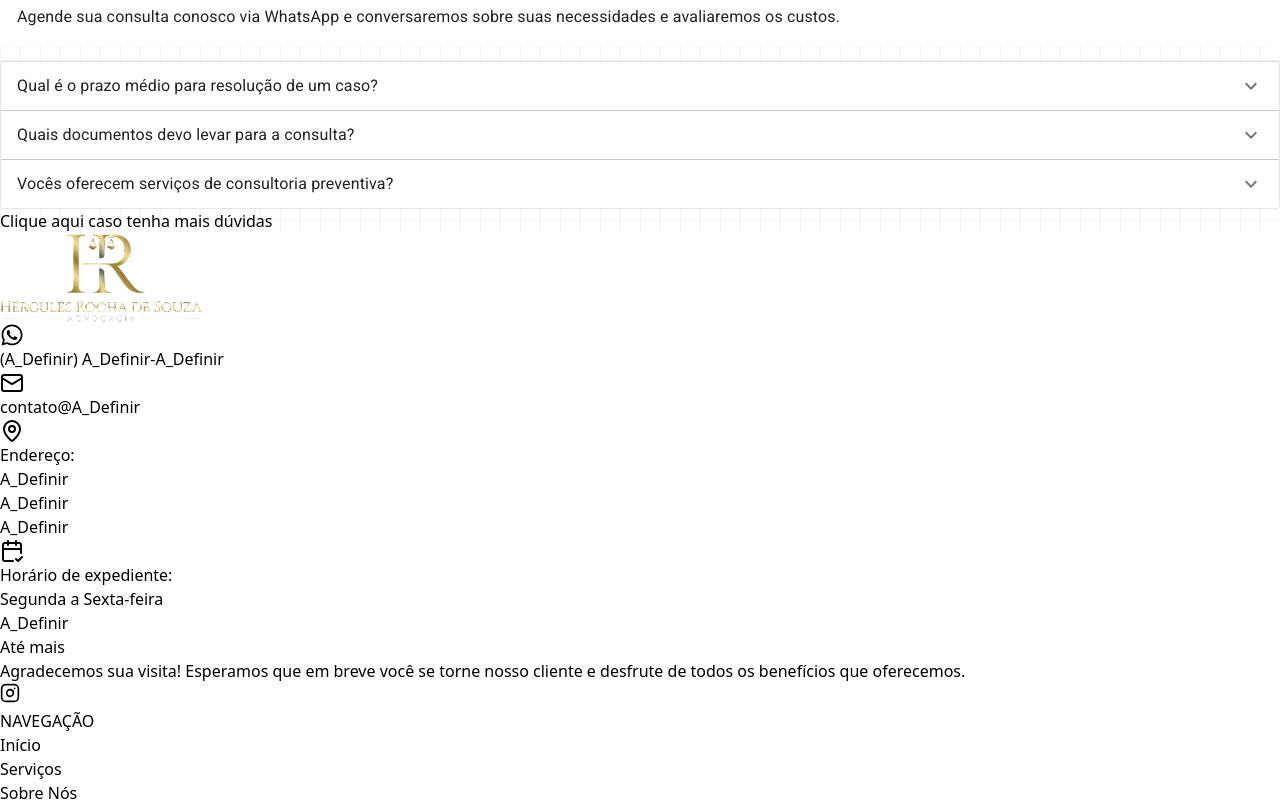
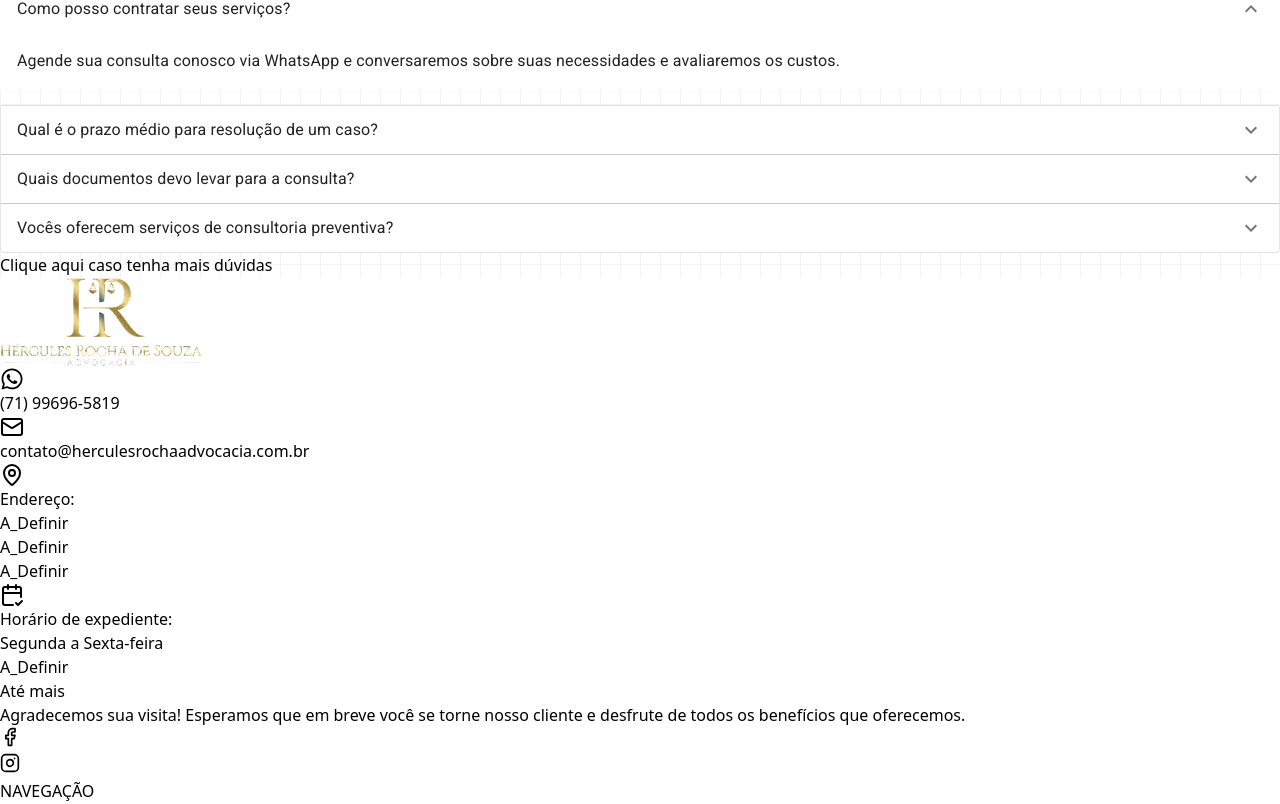
Before and after one commit to Paper-Street-Softwares/Dev-Template, a React (Vite) app: page / in a window 1280 px wide. Shown: the part 4973-5777 px from the top of the page. Built offline with nearby package versions, Linux system fonts and the light colour scheme; a web font is replaced by a local one.

Commit message:
fix: Infos do content e rede sociais

```diff
--- a/src/components/sectionElements/aboutInstagram/RedesSociais.jsx
+++ b/src/components/sectionElements/aboutInstagram/RedesSociais.jsx
@@ -45,7 +45,7 @@ const RedesSociais = ({
       <Button
         key="instagram"
         label={content.texts.about.aboutSocial.labelInstagram}
-        buttonLink={content.texts.links.instagramSecundary}
+        buttonLink={content.texts.links.instagram}
         icon={
           <svg
             xmlns="http://www.w3.org/2000/svg"
--- a/src/components/sections/AboutInstagram.jsx
+++ b/src/components/sections/AboutInstagram.jsx
@@ -51,7 +51,7 @@ export default function AboutInstagram({ socialPrint, colorMode }) {
           <div>
             <RedesSociais
               instagram={true}
-              facebook={false}
+              facebook={true}
               x={false}
               tiktok={false}
               linkedin={false}
--- a/src/components/sections/FooterSocial.jsx
+++ b/src/components/sections/FooterSocial.jsx
@@ -68,7 +68,7 @@ export default function FooterSocial({
                     {/* Redes Sociais */}
                     <FooterSocialIcons
                       instagram={true}
-                      facebook={false}
+                      facebook={true}
                       linkedin={false}
                       tiktok={false}
                       x={false}
--- a/src/content/content.jsx
+++ b/src/content/content.jsx
@@ -50,14 +50,14 @@ import { FileText } from "lucide-react";
 const currentYear = new Date().getFullYear();
 
 export const infos = {
-  name: "A_Definir",
+  name: "Dr. Hércules Rocha de Souza",
   email: "contato", // Email desejado pelo cliente
   emailSecundario: "A_Definir", // Email desejado pelo cliente
-  domain: "A_Definir", // Sem "www"
+  domain: "herculesrochaadvocacia.com.br", // Sem "www"
   phone: {
-    ddd: "A_Definir",
-    firstPart: "A_Definir", // Apenas os 5 primeiros números (incluindo o 9)
-    secondPart: "A_Definir", // Apenas os 4 últimos números
+    ddd: "71",
+    firstPart: "99696", // Apenas os 5 primeiros números (incluindo o 9)
+    secondPart: "5819", // Apenas os 4 últimos números
   },
   phoneSecundario: {
     ddd: "A_Definir",
@@ -93,8 +93,8 @@ export const infos = {
     </div>
   ),
   obs: <span className="italic">A Definir</span>,
-  instagramProfile: "A_definir", // Sem o @
-  facebookProfile: "A_Definir",
+  instagramProfile: "herculesrocha.adv", // Sem o @
+  facebookProfile: "hercules.rochadesouza",
   linkeDinProfile: "A_Definir",
   x: "A_Definir",
   whatsappDefaultMessage:
```
